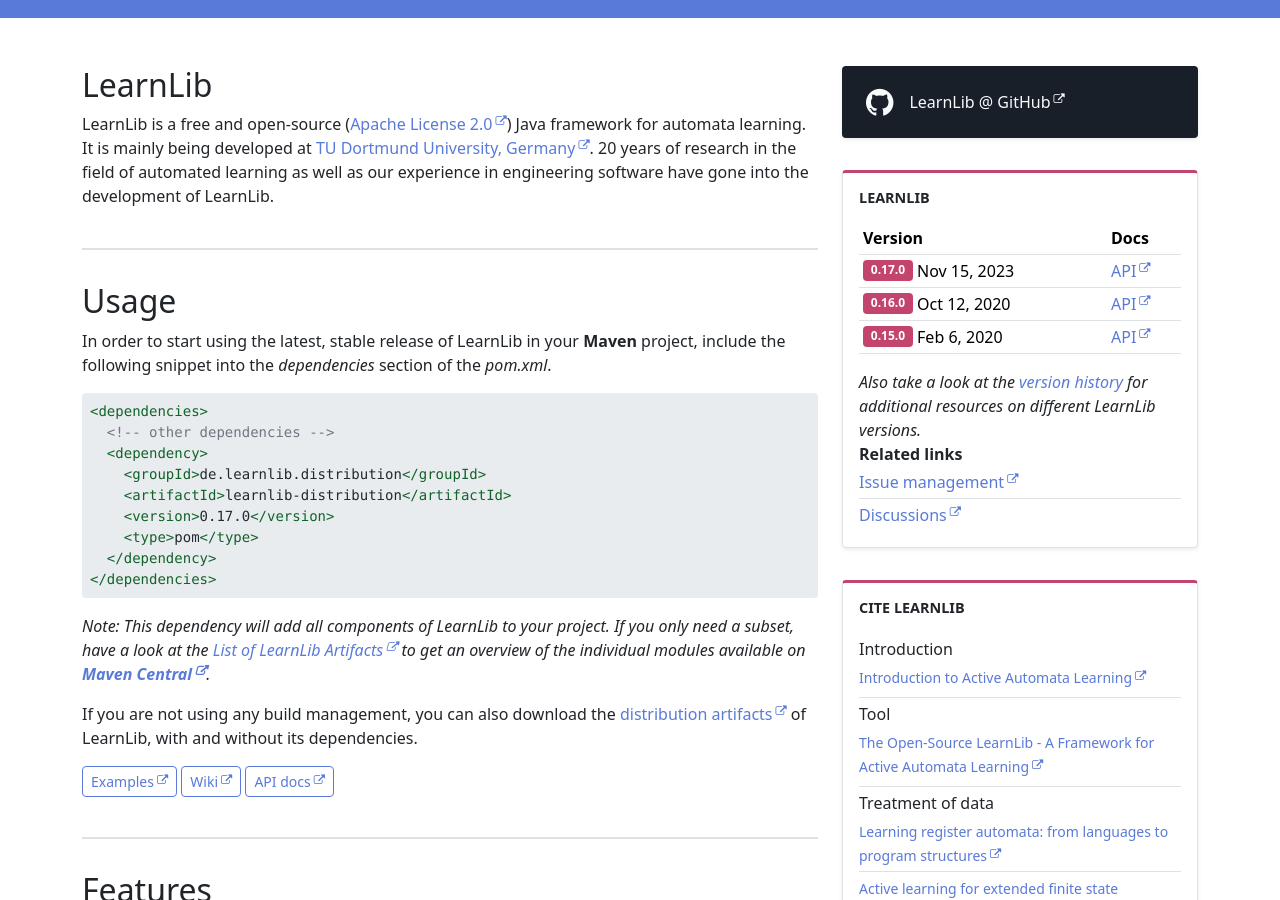
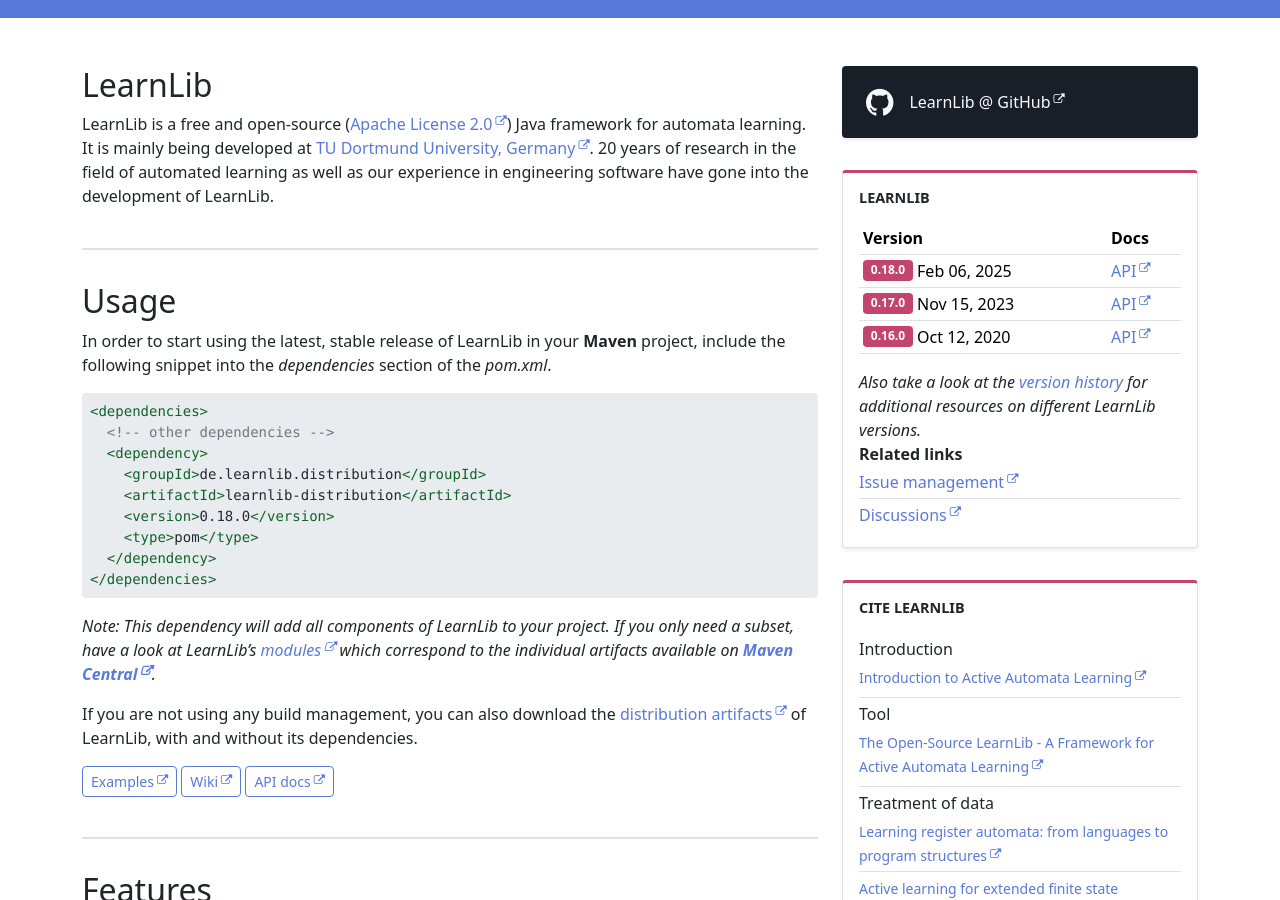
Before and after one commit to LearnLib/learnlib.github.io, a Jekyll site: the page built from index.md, in a window 1280 px wide and 900 px high, scrolled down 467 px. Built offline with Jekyll 4.4.1, drawn with Linux system fonts in a browser that asks for light colours; some of the changed text lies outside the part shown.

Commit message:
LearnLib 0.18.0 release

````diff
--- a/_includes/sidebar/learnlib.html
+++ b/_includes/sidebar/learnlib.html
@@ -16,16 +16,16 @@
                 </thead>
                 <tbody>
                 <tr>
+                    <td><span class="badge bg-secondary align-text-top">0.18.0</span> Feb 06, 2025</td>
+                    <td><a href="http://learnlib.github.io/learnlib/maven-site/0.18.0/">API</a></td>
+                </tr>
+                <tr>
                     <td><span class="badge bg-secondary align-text-top">0.17.0</span> Nov 15, 2023</td>
                     <td><a href="http://learnlib.github.io/learnlib/maven-site/0.17.0/">API</a></td>
                 </tr>
                 <tr>
                     <td><span class="badge bg-secondary align-text-top">0.16.0</span> Oct 12, 2020</td>
                     <td><a href="http://learnlib.github.io/learnlib/maven-site/0.16.0/">API</a></td>
-                </tr>
-                <tr>
-                    <td><span class="badge bg-secondary align-text-top">0.15.0</span> Feb 6, 2020</td>
-                    <td><a href="http://learnlib.github.io/learnlib/maven-site/0.15.0/">API</a></td>
                 </tr>
                 </tbody>
             </table>
--- a/index.md
+++ b/index.md
@@ -21,14 +21,14 @@ In order to start using the latest, stable release of LearnLib in your **Maven**
   <dependency>
     <groupId>de.learnlib.distribution</groupId>
     <artifactId>learnlib-distribution</artifactId>
-    <version>0.17.0</version>
+    <version>0.18.0</version>
     <type>pom</type>
   </dependency>
 </dependencies>
 ```
 
 _Note: This dependency will add all components of LearnLib to your project.
-If you only need a subset, have a look at the [List of LearnLib Artifacts](https://github.com/LearnLib/learnlib/wiki/List-of-LearnLib-Artifacts) to get an overview of the individual modules available on **[Maven Central](http://mvnrepository.com/artifact/de.learnlib)**._
+If you only need a subset, have a look at LearnLib's [modules](https://learnlib.github.io/learnlib/maven-site/latest/apidocs/) which correspond to the individual artifacts available on **[Maven Central](http://mvnrepository.com/artifact/de.learnlib)**._
 
 If you are not using any build management, you can also download the [distribution artifacts](https://central.sonatype.com/search?q=g:de.learnlib.distribution/) of LearnLib, with and without its dependencies.
 
````
Also changed, not shown: other parts of index.md (+2 -1 lines), _posts/2025-02-06-learnlib-0-18-0-and-automatalib-0-12-0-release.md (added, +18 -0 lines), pages/version-history.md (+2 -1 lines).
